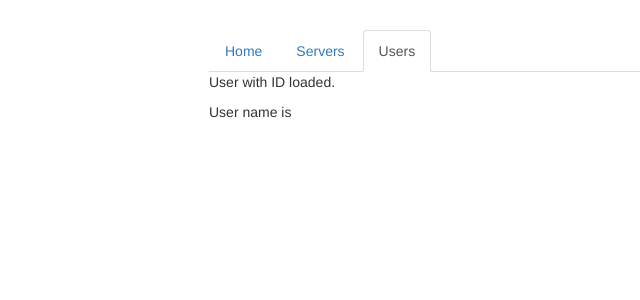
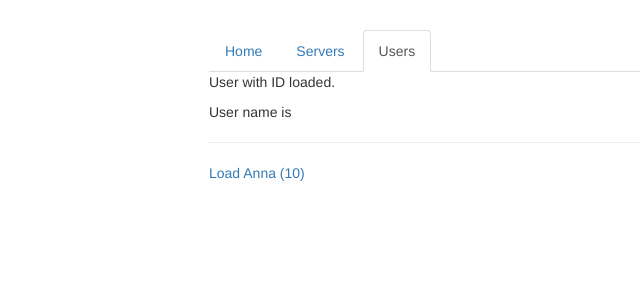
Before and after one commit to Maharoz/Angular-routes, an Angular app: page /users in a window 1280 px wide. Shown: the top 300 px of the page, without its empty margins (56-696 px from the left). Built offline with nearby package versions, Linux system fonts and the light colour scheme.

Commit message:
fetching routing parameter Reactively

```diff
--- a/src/app/users/user/user.component.html
+++ b/src/app/users/user/user.component.html
@@ -1,2 +1,5 @@
 <p>User with ID {{ user.id }} loaded.</p>
 <p>User name is {{ user.name }}</p>
+
+<hr>
+<a [routerLink]="['/users', 10,'Anna']">Load Anna (10)</a>
--- a/src/app/users/user/user.component.ts
+++ b/src/app/users/user/user.component.ts
@@ -1,4 +1,4 @@
-import { ActivatedRoute } from '@angular/router';
+import { ActivatedRoute, Params } from '@angular/router';
 import { Component, OnInit } from '@angular/core';
 
 @Component({
@@ -17,6 +17,12 @@
       name : this.route.snapshot.params['name']
 
     };
+    this.route.params.subscribe(
+      (params : Params)=>{
+        this.user.id = params['id'];
+        this.user.name = params['name'];
+      }
+    );
   }
 
 }
```
